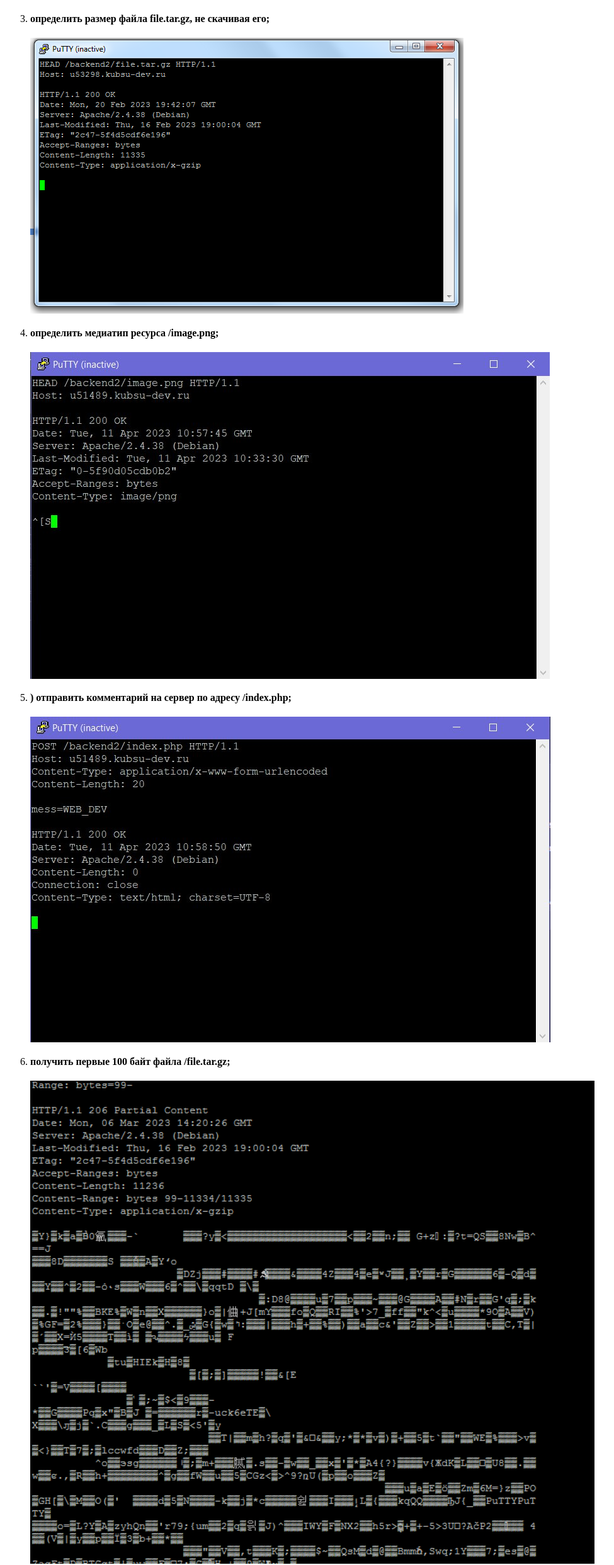
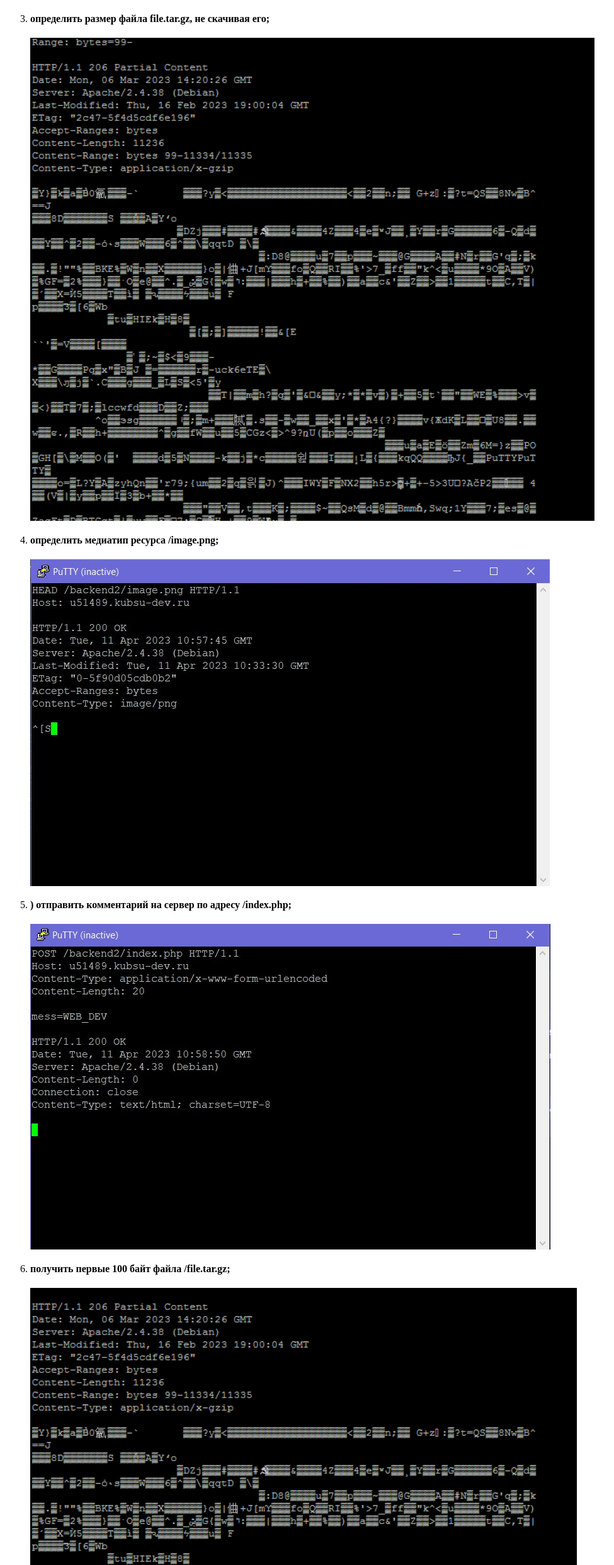
Before and after one commit to s0169469/backend2, a plain HTML site: page index.html in a window 1280 px wide. Shown: the part 1150-3635 px from the top of the page at 63% size, without its empty margins (0-975 px from the left). Drawn offline with Linux system fonts and the light colour scheme.

Commit message:
Update index.html

```diff
--- a/index.html
+++ b/index.html
@@ -17,7 +17,7 @@
 		</li>
 		<li>
 			<h4>определить размер файла file.tar.gz, не скачивая его;</h4>
-			<img src="Task3.png">
+			<img src="image.png">
 		</li>
 		<li>
 			<h4>определить медиатип ресурса /image.png;</h4>
@@ -29,7 +29,7 @@
 		</li>
 		<li>
 			<h4>получить первые 100 байт файла /file.tar.gz;</h4>
-			<img src = "image.png">
+			<img src = "1000bytes.png">
 		</li>
 		<li>
 			<h4>определить кодировку ресурса /index.php.</h4>
```
